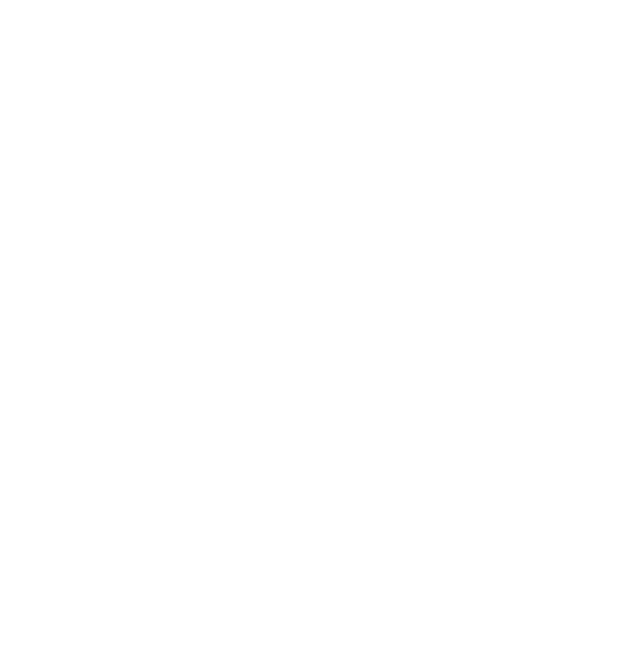
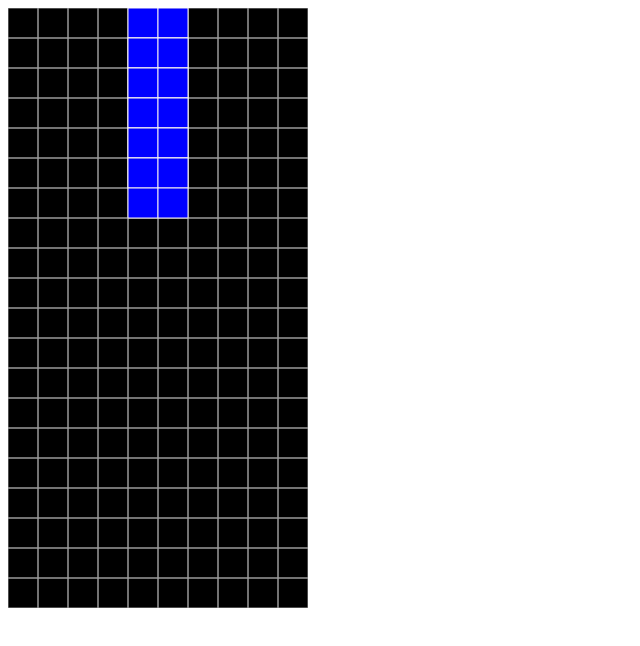
Before and after one commit to ntwalibrian/tetris_js, a plain HTML site: page index.html in a window 1280 px wide. Shown: the whole page, without its empty margins (0-640 px from the left). Drawn offline with Linux system fonts and the light colour scheme.

Commit message:
falling piece

```diff
--- a/board.js
+++ b/board.js
@@ -1,6 +1,99 @@
 const ROWS = 20;
-const COLUMS = 10;
+const COLS = 10;
+const BLOCK_SIZE = 30;
 
 function createBoard() {
-  return Array.from({ length: ROWS },() => Array(COLUMS).fill(0));
+  return Array.from({ length: ROWS }, () => Array(COLS).fill(0));
 }
+
+const board = createBoard();
+const canvas = document.getElementById("tetris");
+const ctx = canvas.getContext("2d");
+
+// Set the canvas size to match the board
+canvas.width = COLS * BLOCK_SIZE;
+canvas.height = ROWS * BLOCK_SIZE;
+
+function drawBoard() {
+  // Clear canvas
+  ctx.fillStyle = "#000"; // background color
+  ctx.fillRect(0, 0, canvas.width, canvas.height);
+
+  // Draw cells
+  for (let y = 0; y < ROWS; y++) {
+    for (let x = 0; x < COLS; x++) {
+      if (board[y][x] !== 0) {
+        ctx.fillStyle = "blue"; // filled block
+        ctx.fillRect(x * BLOCK_SIZE, y * BLOCK_SIZE, BLOCK_SIZE, BLOCK_SIZE);
+
+        ctx.strokeStyle = "#f7f1f1"; // cell border
+        ctx.lineWidth = 2;
+        ctx.strokeRect(x * BLOCK_SIZE, y * BLOCK_SIZE, BLOCK_SIZE, BLOCK_SIZE);
+      } else {
+        ctx.strokeStyle = "#999"; // empty cell border
+        ctx.lineWidth = 1;
+        ctx.strokeRect(x * BLOCK_SIZE, y * BLOCK_SIZE, BLOCK_SIZE, BLOCK_SIZE);
+      }
+    }
+  }
+}
+
+function drawPieceOnBoard() {
+  const current = randomPiece();
+  let posY = -1;
+  let posX = 3;
+  for (let y = 0; y < current.length; y++) {
+    for (let x = 0; x < current[y].length; x++) {
+      if (current[y][x] != 0) {
+        board[y + posY][x + posX] = current[y][x];
+      }
+    }
+  }
+}
+
+function drawPiece(current, offsetX, offsetY) {
+  for (let y = 0; y < current.length; y++) {
+    for (let x = 0; x < current[y].length; x++) {
+      if (current[y][x] != 0) {
+        ctx.fillStyle = "blue";
+        ctx.fillRect(
+          (x + offsetX) * BLOCK_SIZE,
+          (y + offsetY) * BLOCK_SIZE,
+          BLOCK_SIZE,
+          BLOCK_SIZE
+        );
+
+        ctx.strokeStyle = "#f7f1f1";
+        ctx.strokeRect(
+          (x + offsetX) * BLOCK_SIZE,
+          (y + offsetY) * BLOCK_SIZE,
+          BLOCK_SIZE,
+          BLOCK_SIZE
+        );
+      }
+    }
+  }
+}
+
+// drawPieceOnBoard()
+
+let currentPiece = randomPiece();
+let posX = 3;
+let posY = -1;
+drawPiece(currentPiece, posX, posY);
+
+function update() {
+  posY++;
+  drawPiece(currentPiece, posX, posY);
+}
+
+function gameLoop() {
+  drawBoard();
+  drawPiece(currentPiece, posX, posY);
+
+  setInterval(() => {
+    update();
+  }, 1000);
+}
+
+gameLoop();
--- a/index.html
+++ b/index.html
@@ -7,7 +7,8 @@
   </head>
   <body>
     <canvas id="tetris" width="200" height="400"></canvas>
+    <script src="./pieces.js"></script>
     <script src="./board.js"></script>
-    <script src="./pieces.js"></script>
+
   </body>
 </html>
```
